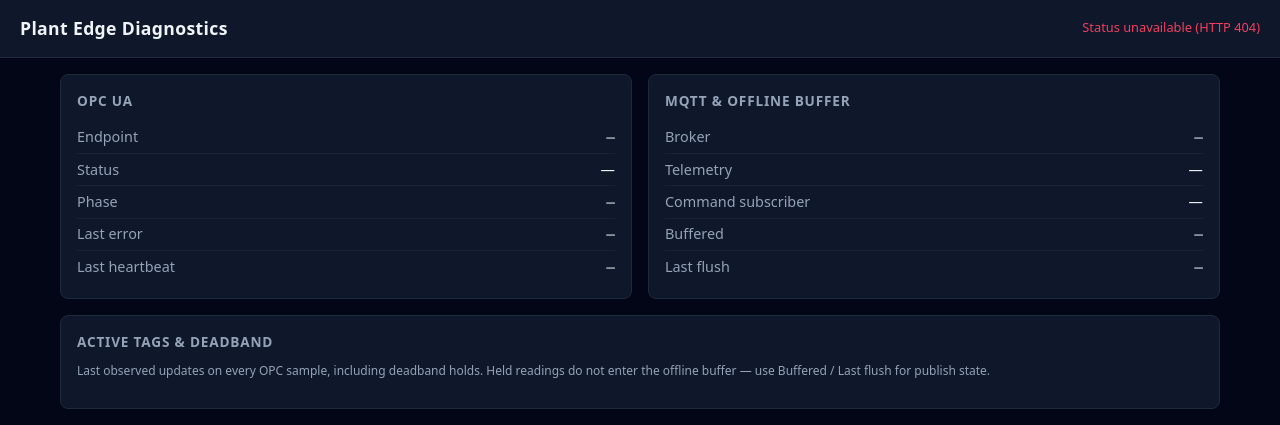
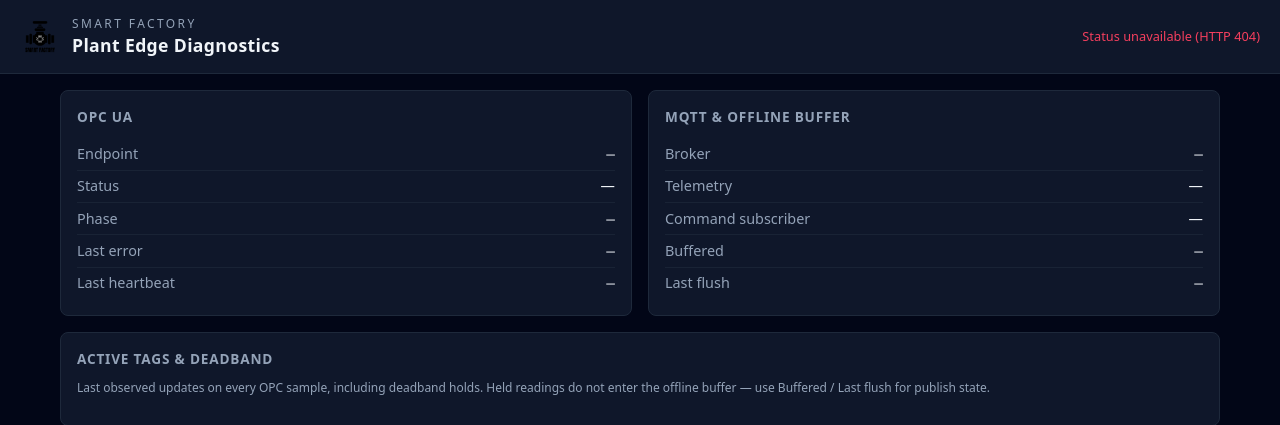
Before and after one commit to tanmaymone/smart-factory, a web app: page /index.html in a window 1280 px wide. Shown: the top 425 px of the page. Run offline with its HTML, style and script files only (its server is not run), Linux system fonts and the light colour scheme; data that the repository does not hold is empty.

Commit message:
edge branding and edge edge case when opc ua server is down

```diff
--- a/plant-edge-service/src/main/resources/static/index.html
+++ b/plant-edge-service/src/main/resources/static/index.html
@@ -4,6 +4,8 @@
   <meta charset="utf-8"/>
   <meta name="viewport" content="width=device-width, initial-scale=1"/>
   <title>Plant Edge Diagnostics</title>
+  <link rel="icon" href="/smart-factory-logo.png" type="image/png"/>
+  <link rel="apple-touch-icon" href="/smart-factory-logo.png"/>
   <style>
     :root {
       --bg: #020617;
@@ -32,6 +34,25 @@
       padding: 1rem 1.25rem;
       border-bottom: 1px solid var(--border);
       background: var(--panel);
+    }
+    .brand {
+      display: flex;
+      align-items: center;
+      gap: 0.75rem;
+      flex-shrink: 0;
+    }
+    .brand img {
+      width: 40px;
+      height: 40px;
+      object-fit: contain;
+      flex-shrink: 0;
+    }
+    .brand-eyebrow {
+      margin: 0;
+      font-size: 0.75rem;
+      text-transform: uppercase;
+      letter-spacing: 0.2em;
+      color: var(--muted);
     }
     h1 { margin: 0; font-size: 1.1rem; font-weight: 600; letter-spacing: 0.02em; }
     .poll-note {
@@ -95,6 +116,17 @@
     .pill.bad { background: rgba(244, 63, 94, 0.15); color: var(--rose); }
     .pill.warn { background: rgba(251, 191, 36, 0.15); color: var(--amber); }
     .pill.held { background: rgba(34, 211, 238, 0.12); color: var(--cyan); }
+    .banner {
+      display: none;
+      margin: 0 0 0.75rem;
+      padding: 0.65rem 0.75rem;
+      border-radius: 0.4rem;
+      border: 1px solid rgba(251, 191, 36, 0.35);
+      background: rgba(251, 191, 36, 0.1);
+      color: var(--amber);
+      font-size: 0.85rem;
+    }
+    .banner.visible { display: block; }
     table {
       width: 100%;
       border-collapse: collapse;
@@ -118,12 +150,19 @@
 </head>
 <body>
   <header>
-    <h1>Plant Edge Diagnostics</h1>
+    <div class="brand">
+      <img src="/smart-factory-logo.png" alt="Smart Factory" width="40" height="40"/>
+      <div>
+        <p class="brand-eyebrow">Smart Factory</p>
+        <h1>Plant Edge Diagnostics</h1>
+      </div>
+    </div>
     <div id="pollNote" class="poll-note">Polling /api/edge/status…</div>
   </header>
   <main>
     <section class="card" id="opcuaCard">
       <h2>OPC UA</h2>
+      <div id="opcBanner" class="banner" role="status"></div>
       <div class="row"><span class="label">Endpoint</span><span id="opcEndpoint" class="mono">—</span></div>
       <div class="row"><span class="label">Status</span><span id="opcStatus">—</span></div>
       <div class="row"><span class="label">Phase</span><span id="opcPhase" class="mono">—</span></div>
@@ -170,6 +209,27 @@
     function statusPill(status) {
       const ok = status === "CONNECTED";
       return pill(dash(status), ok ? "ok" : "bad");
+    }
+
+    function phasePill(phase) {
+      if (phase === "UP") return pill(dash(phase), "ok");
+      if (phase === "STARTING" || phase === "BACKOFF") return pill(dash(phase), "warn");
+      return pill(dash(phase), "bad");
+    }
+
+    function updateOpcBanner(status, endpoint) {
+      const banner = document.getElementById("opcBanner");
+      if (status === "CONNECTED") {
+        banner.classList.remove("visible");
+        banner.textContent = "";
+        return;
+      }
+      const ep = dash(endpoint);
+      banner.textContent =
+        "OPC UA server is not live at " + ep
+        + ". Start Prosys OPC UA Simulation Server on this PC (port 53530, security None + Anonymous)."
+        + " This service connects on its own once the port accepts connections.";
+      banner.classList.add("visible");
     }
 
     function boolPill(connected) {
@@ -241,9 +301,10 @@
       const m = data.mqtt || {};
       document.getElementById("opcEndpoint").textContent = dash(o.endpointUrl);
       document.getElementById("opcStatus").innerHTML = statusPill(o.status);
-      document.getElementById("opcPhase").textContent = dash(o.phase);
+      document.getElementById("opcPhase").innerHTML = phasePill(o.phase);
       document.getElementById("opcError").textContent = dash(o.lastError);
       document.getElementById("opcHeartbeat").textContent = fmtInstant(o.lastHeartbeatAt);
+      updateOpcBanner(o.status, o.endpointUrl);
       document.getElementById("mqttBroker").textContent = dash(m.brokerUrl);
       document.getElementById("mqttTelemetry").innerHTML = statusPill(m.telemetryStatus);
       document.getElementById("mqttCommand").innerHTML = boolPill(!!m.commandSubscriberConnected);
```
Also changed, not shown: DEMO_AND_CONFIG_PLAYBOOK.md (+1 -1 lines), plant-edge-service/src/main/java/com/factory/edge/opcua/OpcUaClientFactory.java (+4 -4 lines), plant-edge-service/src/main/java/com/factory/edge/opcua/OpcUaProbe.java (+13 -0 lines), plant-edge-service/src/main/java/com/factory/edge/opcua/OpcUaUnavailableException.java (added, +13 -0 lines), .cursor/architecture.md, plant-edge-service/src/main/resources/static/smart-factory-logo.png (added), 2 other files.
